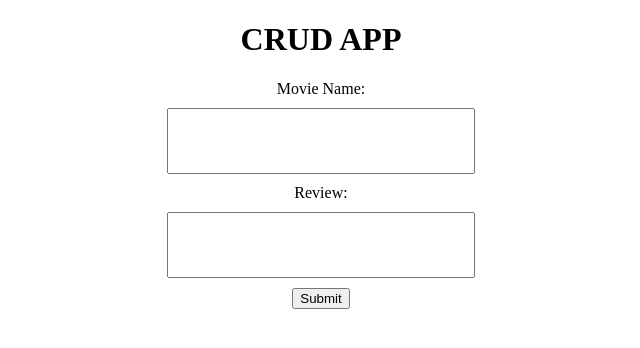
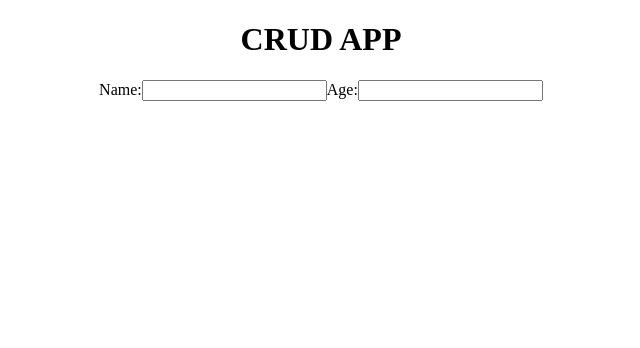
Before and after one commit to j9972/pd, a React (Create React App) app in the folder client/: page / in a window 1280 px wide. Shown: the top 348 px of the page, without its empty margins (319-959 px from the left). Built offline with nearby package versions, Linux system fonts and the light colour scheme.

Commit message:
not movie -> management

```diff
--- a/client/src/App.js
+++ b/client/src/App.js
@@ -4,35 +4,14 @@ import Axios from 'axios';
 
 const App = () => {
 
-    const [movieName, setMovieName] = useState("");
-    const [review, setReview] = useState("");
-
-    const submitReview = () => {
-        // for api
-        Axios.post("http://localhost:3000/api/insert", {
-            movieName: movieName,
-            movieReview: review,
-        }).then(() => {
-            alert("success insert data");
-        });
-    };
-
     return(
         <div className="App">
             <h1>CRUD APP</h1>
 
-            <div className="form">
-                <label>Movie Name:</label>
-                <input type="text" name="movieName" onChange={(e) => {
-                    setMovieName(e.target.value);
-                }}/>
-                <label>Review:</label>
-                <input type="text" name="review" onChange={(e) => {
-                    setReview(e.target.value);
-                }}/>
-
-                <button onClick={submitReview}>Submit</button>
-            </div>
+            <labe>Name:</labe>
+            <input type="text" />
+            <labe>Age:</labe>
+            <input type="number" />
         </div>
     );
 }
```
Also changed, not shown: 2 other files (tests, documents, lock files or other folders).
